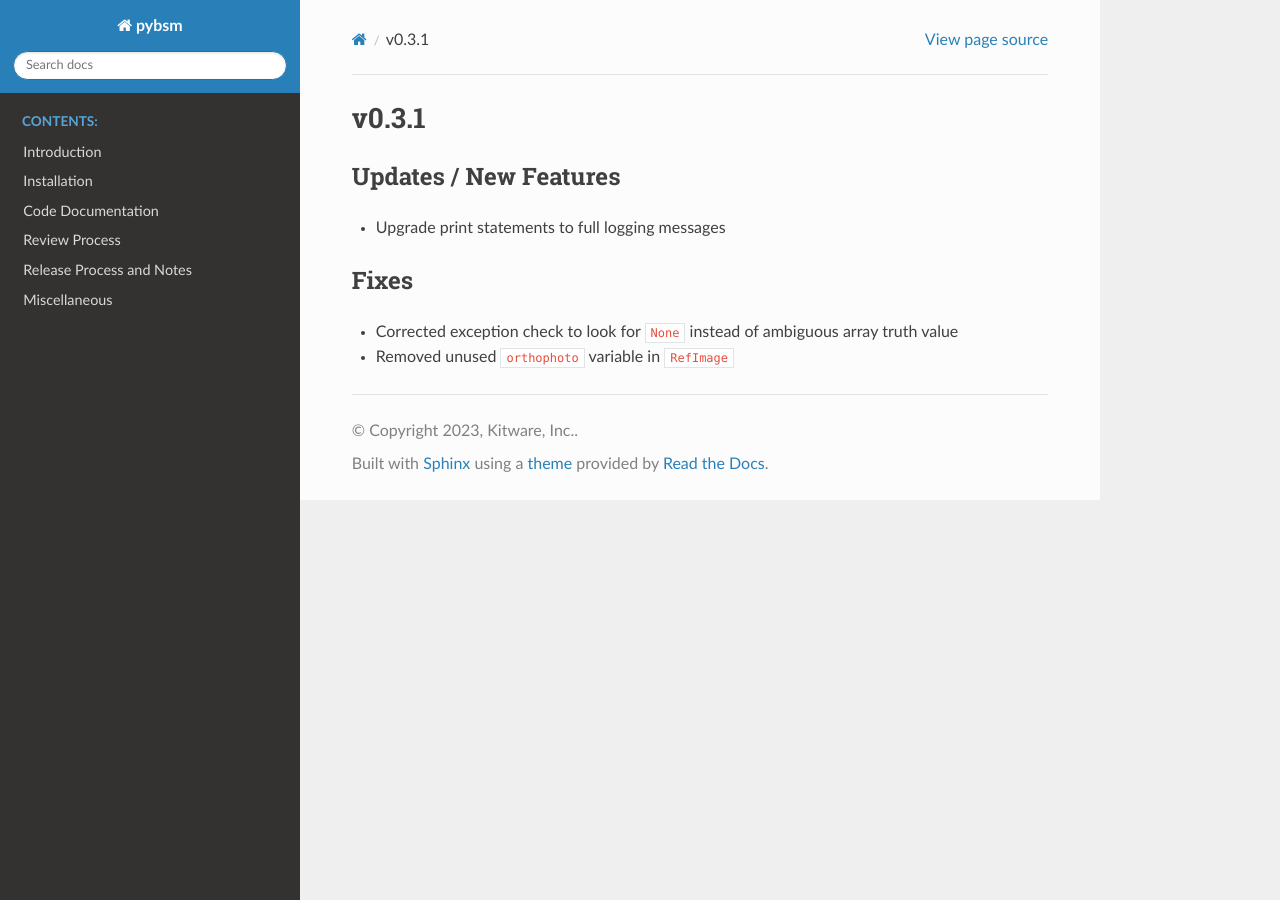
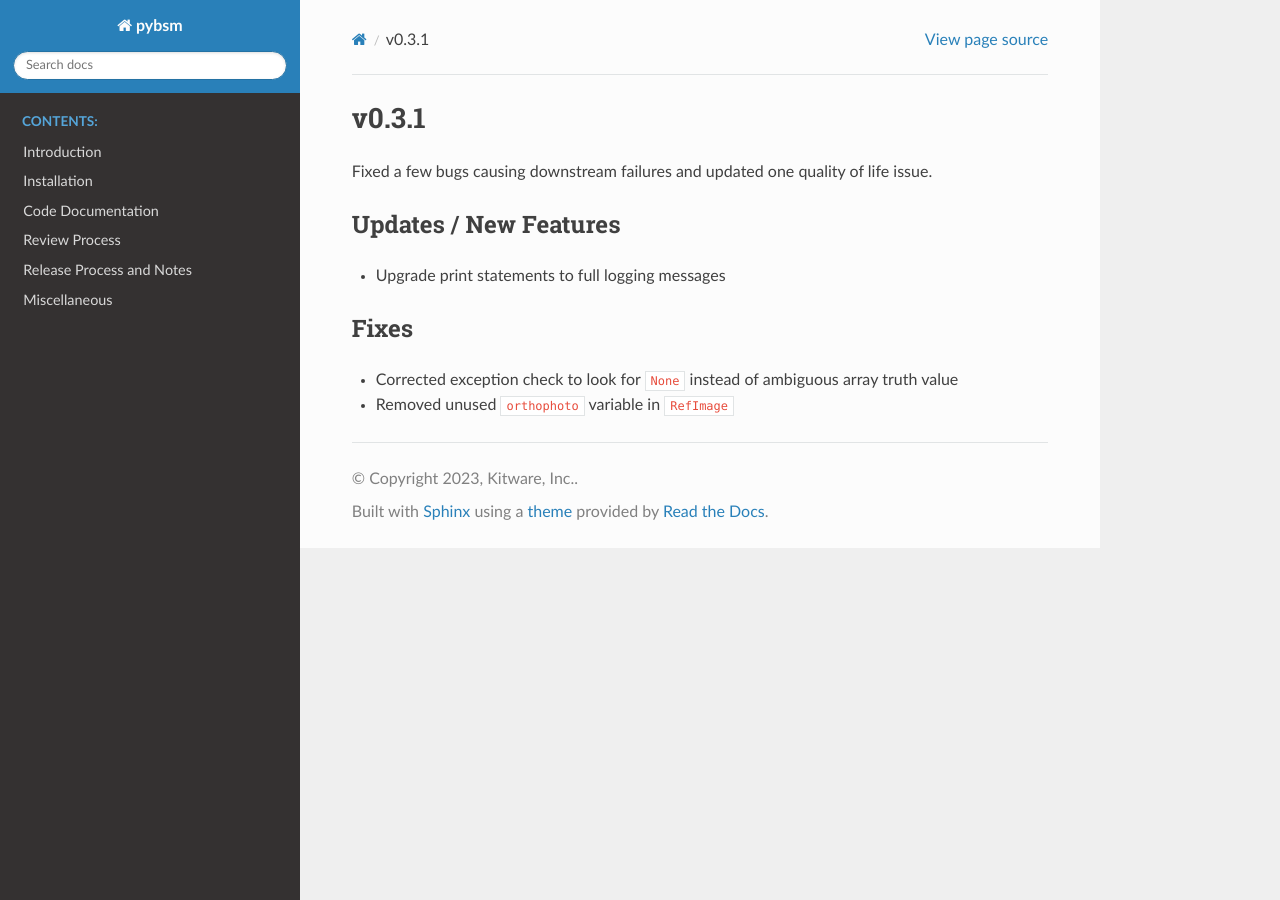
Before and after one commit to Kitware/pybsm, a Sphinx documentation site: the page built from docs/release_notes/v0.3.1.rst, in a window 1280 px wide. Built offline with Sphinx 7.4.7 and the Read the Docs theme 2.0.0, drawn with Linux system fonts in a browser that asks for light colours.

Commit message:
Updated release notes.

```diff
--- a/docs/release_notes/v0.3.1.rst
+++ b/docs/release_notes/v0.3.1.rst
@@ -1,5 +1,7 @@
 v0.3.1
 ======
+
+Fixed a few bugs causing downstream failures and updated one quality of life issue.
 
 Updates / New Features
 ----------------------
```
